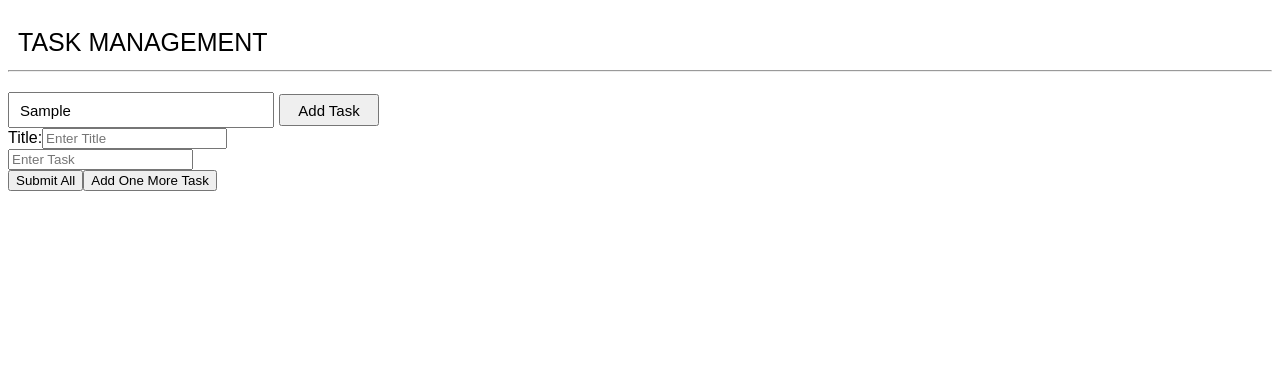
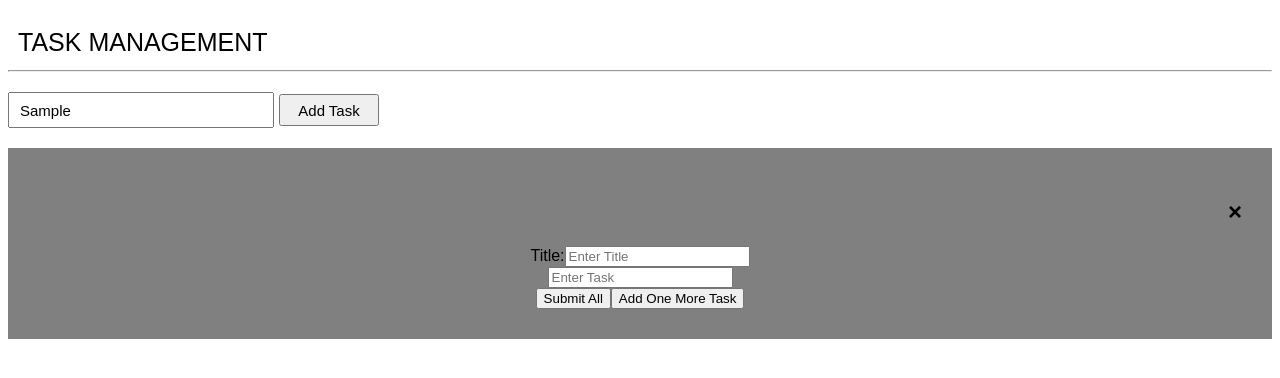
Before and after one commit to SACHITH31/task-management-project, a React (Vite) app: page / in a window 1280 px wide. Both pictures are taken after typing "Sample" into the empty fields and a click on the button "Add Task". Shown: the top 378 px of the page. Built offline with nearby package versions, Linux system fonts and the light colour scheme.

Commit message:
added styles to the popup

```diff
--- a/src/css/AddTaskPopup.css
+++ b/src/css/AddTaskPopup.css
@@ -0,0 +1,19 @@
+.addTaskPopUpContainer {
+    background-color: grey;
+    padding: 30px;
+    margin-top: 20px;
+}
+
+.closeContainer {
+    text-align: end;
+}
+
+.allInputsContainer {
+    display: flex;
+    flex-direction: column;
+    align-items: center;
+}
+
+.close, .addOneMoreTaskButton, .submitButton {
+    cursor: pointer;
+}
--- a/src/modules/AddTaskPopUp.jsx
+++ b/src/modules/AddTaskPopUp.jsx
@@ -18,7 +18,11 @@ function AddTaskPopUp () {
     return (
         <>
           <div className="addTaskPopUpContainer">
-            <div className="titleContainer">
+            <div className="closeContainer" >
+                <h2 className="close">&times;</h2>
+            </div>
+           <div className="allInputsContainer">
+             <div className="titleContainer">
                 <label htmlFor="title">Title:</label>
                 <input type="text" placeholder="Enter Title" id="title" className="title"></input>
             </div>
@@ -26,9 +30,10 @@ function AddTaskPopUp () {
                 {temp}
             </div>
             <div className="buttonsContainer">
-                <button>Submit All</button>
-                <button onClick={AddOneMoreTaskFunction}>Add One More Task</button>
+                <button className="submitButton">Submit All</button>
+                <button className="addOneMoreTaskButton" onClick={AddOneMoreTaskFunction}>Add One More Task</button>
             </div>
+           </div>
           </div>
         </>
     )
```
